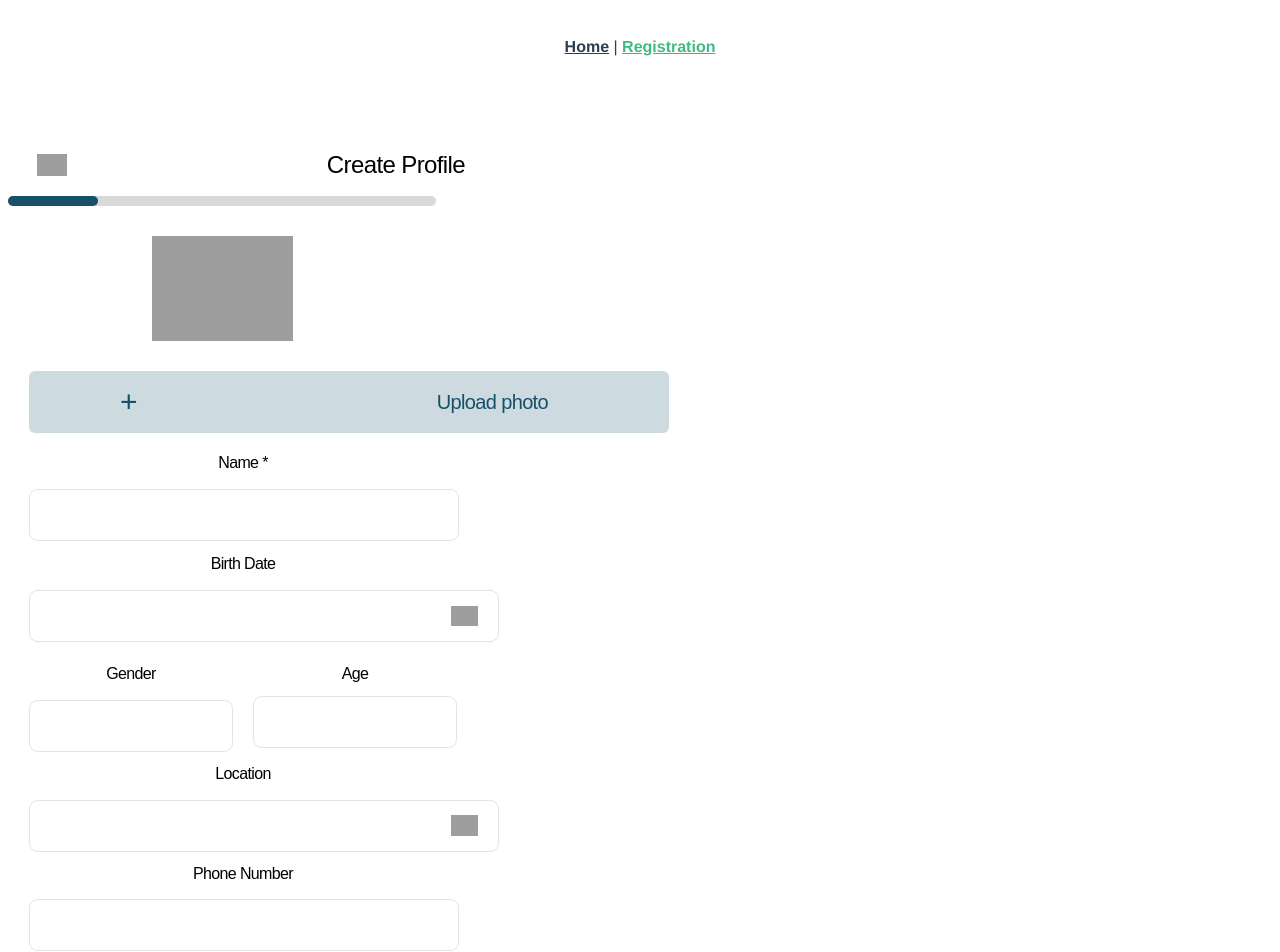
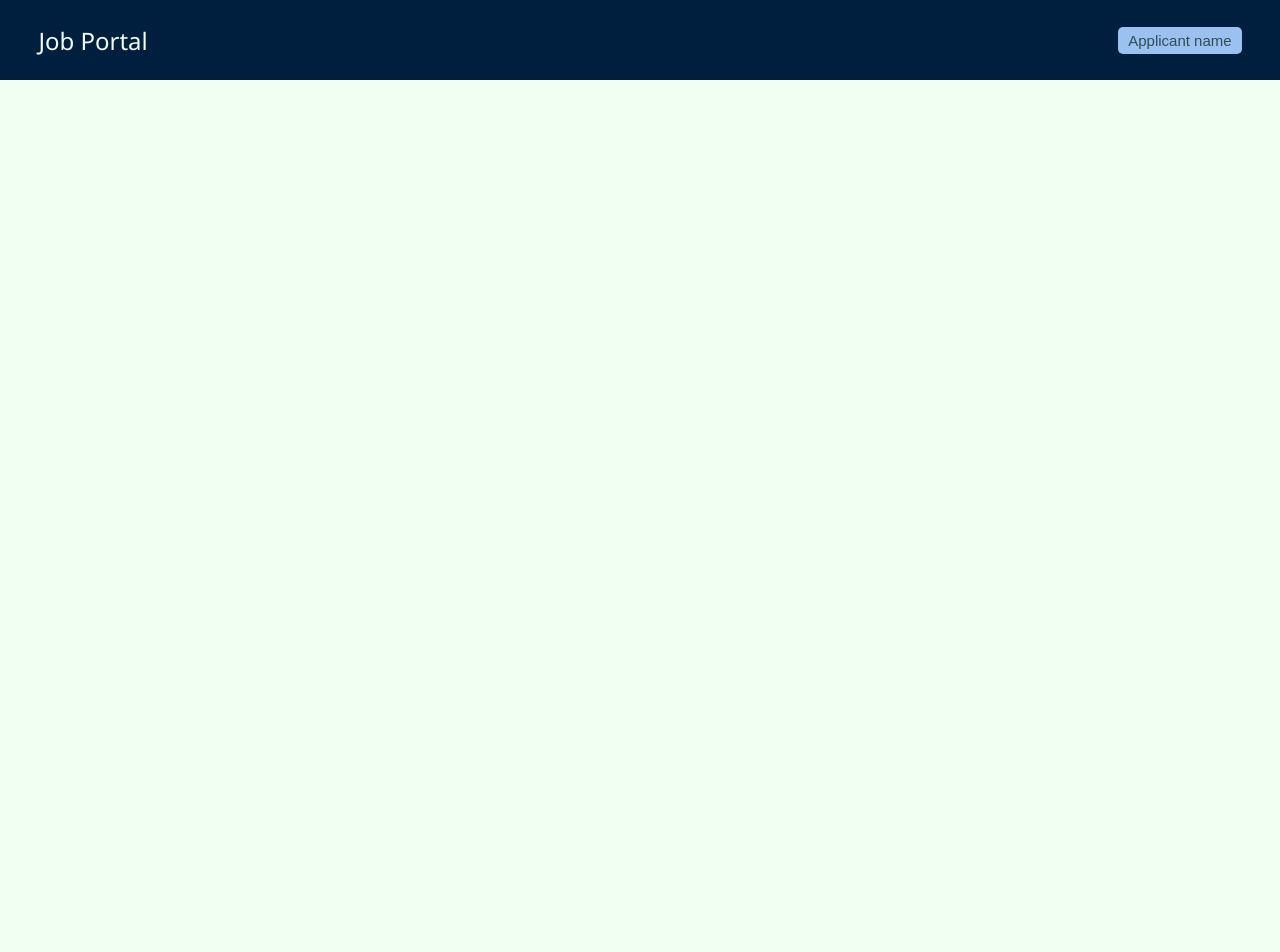
Before and after one commit to skashfaq098/garment-job-portal, a Vue app: page /registration in a window 1280 px wide. Shown: the top 952 px of the page. After the commit the page ends 800 px from the top, so only its background shows below. Built offline with nearby package versions, Linux system fonts and the light colour scheme; grey boxes are pictures that could not be loaded.

Commit message:
HeaderView Created and integrated in App.vue to be made common for all components

```diff
--- a/package.json
+++ b/package.json
@@ -27,7 +27,6 @@
     "eslint-config-prettier": "^8.3.0",
     "eslint-plugin-prettier": "^4.0.0",
     "eslint-plugin-vue": "^8.0.3",
-    "prettier": "^2.4.1",
     "sass": "^1.32.7",
     "sass-loader": "^12.0.0"
   }
--- a/src/App.vue
+++ b/src/App.vue
@@ -1,9 +1,5 @@
 <template>
-  <nav>
-    <router-link to="/">Home</router-link> |
-    <router-link to="/registration">Registration</router-link>
-  </nav>
-  <router-view />
+  <HeaderView />
 </template>
 
 <style lang="scss">
@@ -28,3 +24,13 @@ nav {
   }
 }
 </style>
+
+<script>
+import HeaderView from '@/components/HeaderView.vue'
+
+export default {
+  components: {
+    HeaderView
+  }
+}
+</script>
--- /dev/null
+++ b/src/components/HeaderView.vue
@@ -0,0 +1,90 @@
+<template>
+  <div class="headerDiv">
+    <div class="logoPlacemet">Job Portal</div>
+    <div class="profileOptions">
+      <div class="profileMenu">
+        <button>Applicant name</button>
+        <div class="profileMenu-options">
+          <a href="#">My Profile</a>
+          <a href="#">Logout</a>
+        </div>
+      </div>
+    </div>
+  </div>
+</template>
+
+<script>
+export default {
+  name: "HeaderView",
+};
+</script>
+
+<style>
+html, body {
+  padding: 0;
+  margin: 0;
+  height: 100%;
+  background-color: #F0FFF0;
+}
+#app {
+  height: 100%;
+}
+.headerDiv {
+  font-family: 'Segoe UI', Tahoma, Geneva, Verdana, sans-serif;
+  display: flex;
+  background-color: #001F3F;
+  height: 10%;
+  align-items: center;
+}
+.logoPlacemet {
+  font-size: x-large;
+  padding-left: 3%;
+  color: #F0FFF0;
+}
+.profileOptions {
+  margin-left: auto;
+  margin-right: 3%;
+}
+.profileMenu {
+  display: inline-block;
+  position: relative;
+}
+button{
+  border:none;
+  border-radius:5px;
+  padding:5px 10px;
+  font-size:15px;
+  cursor:pointer;
+  background-color: #9AC1F0;
+  color: #2F4F4F;
+}
+button:hover{
+  background-color:#9AC1F0;
+}
+.profileMenu-options {
+  display: none;
+  position: absolute;
+  overflow: auto;
+  font-size:15px;
+  background-color:#9AC1F0;
+  border-radius:3px;
+  box-shadow: 0px 10px 10px 0px rgba(0,0,0,0.4);
+  color: #2F4F4F;
+}
+.profileMenu:hover .profileMenu-options {
+  display: block;
+  color: #2F4F4F;
+}
+.profileMenu-options a {
+  display: block;
+  color: #2F4F4F;
+  padding: 3px;
+  text-decoration: none;
+  padding:15px 30px;
+}
+.profileMenu-options a:hover {
+  color: #2F4F4F;
+  background-color: #ddd;
+  border-radius:5px;
+}
+</style>
--- a/src/views/RegistrationView.vue
+++ b/src/views/RegistrationView.vue
@@ -1,420 +1,5 @@
 <template>
-  <div class="div">
-    <div class="div-2">
-      <div class="div-5">
-        <img
-          loading="lazy"
-          src="https://cdn.builder.io/api/v1/image/assets/TEMP/9420a804-7a93-43bd-b58f-b98902686e0c?"
-          class="img-2"
-        />
-        <div class="div-6">Create Profile</div>
-      </div>
+    <div>
+        Registration Page
     </div>
-    <div class="div-7"><div class="div-8"></div></div>
-    <img
-      loading="lazy"
-      src="https://cdn.builder.io/api/v1/image/assets/TEMP/a61e0e4a-aba2-46e9-b580-0b973e665181?"
-      class="img-3"
-    />
-    <div class="div-9">
-      <div class="div-10">
-        <div class="div-11">+</div>
-        <div class="div-12">Upload photo</div>
-      </div>
-      <div class="div-13">Name *</div>
-      <div class="div-14"></div>
-      <div class="div-15">Birth Date</div>
-      <div class="div-16">
-        <img
-          loading="lazy"
-          src="https://cdn.builder.io/api/v1/image/assets/TEMP/3d211dec-04e6-41f4-b364-53815def528d?"
-          class="img-4"
-        />
-      </div>
-      <div class="div-17">
-        <div class="div-18">
-          <div class="div-19">Gender</div>
-          <div class="div-20"></div>
-        </div>
-        <div class="div-21">
-          <div class="div-22">Age</div>
-          <div class="div-23"></div>
-        </div>
-      </div>
-      <div class="div-24">Location</div>
-      <div class="div-25">
-        <img
-          loading="lazy"
-          src="https://cdn.builder.io/api/v1/image/assets/TEMP/11cfe7a5-b263-473e-840e-5baa93742a6e?"
-          class="img-5"
-        />
-      </div>
-      <div class="div-26">Phone Number</div>
-      <div class="div-27"></div>
-      <div class="div-28">Next</div>
-    </div>
-  </div>
 </template>
-
-<style scoped>
-.div {
-  border-radius: 20px;
-  background-color: #fff;
-  display: flex;
-  width: 428px;
-  max-width: 100%;
-  flex-direction: column;
-}
-.div-2 {
-  align-self: stretch;
-  display: flex;
-  margin-top: 28px;
-  width: 100%;
-  flex-direction: column;
-  padding: 0 29px;
-}
-@media (max-width: 991px) {
-  .div-2 {
-    max-width: 100%;
-    padding: 0 20px;
-  }
-}
-.img {
-  aspect-ratio: 4.82;
-  object-fit: contain;
-  object-position: center;
-  width: 82px;
-  overflow: hidden;
-  align-self: stretch;
-  max-width: 100%;
-}
-.div-5 {
-  display: flex;
-  margin-top: 36px;
-  justify-content: space-between;
-  gap: 20px;
-}
-.img-2 {
-  aspect-ratio: 1;
-  object-fit: contain;
-  object-position: center;
-  width: 30px;
-  overflow: hidden;
-  max-width: 100%;
-}
-.div-6 {
-  color: #000;
-  text-align: center;
-  letter-spacing: -0.613px;
-  align-self: center;
-  white-space: nowrap;
-  margin: auto 0;
-  font: 500 24px/102% Poppins, sans-serif;
-}
-@media (max-width: 991px) {
-  .div-6 {
-    white-space: initial;
-  }
-}
-.div-7 {
-  border-radius: 12px;
-  background-color: #d9d9d9;
-  align-self: stretch;
-  display: flex;
-  margin-top: 16px;
-  width: 100%;
-  flex-direction: column;
-  align-items: start;
-}
-@media (max-width: 991px) {
-  .div-7 {
-    max-width: 100%;
-  }
-}
-.div-8 {
-  border-radius: 12px;
-  background-color: #165069;
-  display: flex;
-  width: 90px;
-  height: 10px;
-  flex-direction: column;
-}
-.img-3 {
-  aspect-ratio: 1;
-  object-fit: contain;
-  object-position: center;
-  width: 141px;
-  justify-content: center;
-  align-items: center;
-  overflow: hidden;
-  align-self: center;
-  margin-top: 12px;
-  max-width: 100%;
-}
-.div-9 {
-  align-self: stretch;
-  display: flex;
-  width: 100%;
-  flex-direction: column;
-  margin: 12px 0 20px;
-  padding: 0 21px;
-}
-@media (max-width: 991px) {
-  .div-9 {
-    padding: 0 20px;
-  }
-}
-.div-10 {
-  border-radius: 6px;
-  background-color: rgba(22, 80, 105, 0.21);
-  align-self: stretch;
-  display: flex;
-  width: 100%;
-  align-items: center;
-  justify-content: space-between;
-  gap: 20px;
-  padding: 18px 121px 18px 91px;
-}
-@media (max-width: 991px) {
-  .div-10 {
-    margin-right: 1px;
-    padding: 0 20px;
-  }
-}
-.div-11 {
-  color: #165069;
-  letter-spacing: -0.649px;
-  margin: auto 0;
-  font: 500 30px/87% Poppins, sans-serif;
-}
-.div-12 {
-  color: #165069;
-  letter-spacing: -0.649px;
-  font: 500 20px/130% Poppins, sans-serif;
-}
-.div-13 {
-  color: #000;
-  letter-spacing: -0.649px;
-  align-self: stretch;
-  margin-top: 17px;
-  white-space: nowrap;
-  font: 500 16px/162% Poppins, sans-serif;
-}
-@media (max-width: 991px) {
-  .div-13 {
-    margin-left: 1px;
-    white-space: initial;
-  }
-}
-.div-14 {
-  border-radius: 8.617px;
-  border: 1px solid #e3e3e3;
-  align-self: stretch;
-  display: flex;
-  margin-top: 13px;
-  width: 100%;
-  height: 50px;
-  flex-direction: column;
-}
-@media (max-width: 991px) {
-  .div-14 {
-    margin-left: 1px;
-  }
-}
-.div-15 {
-  color: #000;
-  letter-spacing: -0.649px;
-  align-self: stretch;
-  margin-top: 10px;
-  white-space: nowrap;
-  font: 500 16px/162% Poppins, sans-serif;
-}
-@media (max-width: 991px) {
-  .div-15 {
-    margin-left: 1px;
-    white-space: initial;
-  }
-}
-.div-16 {
-  border-radius: 8.617px;
-  border: 1px solid #e3e3e3;
-  align-self: stretch;
-  display: flex;
-  margin-top: 13px;
-  width: 100%;
-  flex-direction: column;
-  align-items: end;
-  padding: 13px 20px;
-}
-@media (max-width: 991px) {
-  .div-16 {
-    margin-left: 1px;
-  }
-}
-.img-4 {
-  aspect-ratio: 1.13;
-  object-fit: contain;
-  object-position: center;
-  width: 27px;
-  overflow: hidden;
-  max-width: 100%;
-}
-@media (max-width: 991px) {
-  .img-4 {
-    margin-right: -8px;
-  }
-}
-.div-17 {
-  align-self: stretch;
-  display: flex;
-  margin-top: 19px;
-  justify-content: space-between;
-  gap: 20px;
-}
-@media (max-width: 991px) {
-  .div-17 {
-    margin-left: 1px;
-  }
-}
-.div-18 {
-  display: flex;
-  flex-grow: 1;
-  flex-basis: 0%;
-  flex-direction: column;
-}
-.div-19 {
-  color: #000;
-  letter-spacing: -0.649px;
-  white-space: nowrap;
-  font: 500 16px/162% Poppins, sans-serif;
-}
-@media (max-width: 991px) {
-  .div-19 {
-    white-space: initial;
-  }
-}
-.div-20 {
-  border-radius: 8.617px;
-  border: 1px solid #e3e3e3;
-  display: flex;
-  margin-top: 13px;
-  height: 50px;
-  flex-direction: column;
-}
-.div-21 {
-  display: flex;
-  flex-grow: 1;
-  flex-basis: 0%;
-  flex-direction: column;
-}
-.div-22 {
-  color: #000;
-  letter-spacing: -0.649px;
-  white-space: nowrap;
-  font: 500 16px/162% Poppins, sans-serif;
-}
-@media (max-width: 991px) {
-  .div-22 {
-    white-space: initial;
-  }
-}
-.div-23 {
-  border-radius: 8.617px;
-  border: 1px solid #e3e3e3;
-  display: flex;
-  margin-top: 9px;
-  height: 50px;
-  flex-direction: column;
-}
-.div-24 {
-  color: #000;
-  letter-spacing: -0.649px;
-  align-self: stretch;
-  margin-top: 9px;
-  white-space: nowrap;
-  font: 500 16px/162% Poppins, sans-serif;
-}
-@media (max-width: 991px) {
-  .div-24 {
-    margin-left: 1px;
-    white-space: initial;
-  }
-}
-.div-25 {
-  border-radius: 8.617px;
-  border: 1px solid #e3e3e3;
-  align-self: stretch;
-  display: flex;
-  margin-top: 13px;
-  width: 100%;
-  flex-direction: column;
-  align-items: end;
-  padding: 13px 20px;
-}
-@media (max-width: 991px) {
-  .div-25 {
-    margin-left: 1px;
-  }
-}
-.img-5 {
-  aspect-ratio: 1.13;
-  object-fit: contain;
-  object-position: center;
-  width: 27px;
-  overflow: hidden;
-  max-width: 100%;
-}
-@media (max-width: 991px) {
-  .img-5 {
-    margin-right: -8px;
-  }
-}
-.div-26 {
-  color: #000;
-  letter-spacing: -0.649px;
-  align-self: stretch;
-  margin-top: 9px;
-  white-space: nowrap;
-  font: 500 16px/162% Poppins, sans-serif;
-}
-@media (max-width: 991px) {
-  .div-26 {
-    margin-left: 1px;
-    white-space: initial;
-  }
-}
-.div-27 {
-  border-radius: 8.617px;
-  border: 1px solid #e3e3e3;
-  align-self: stretch;
-  display: flex;
-  margin-top: 13px;
-  width: 100%;
-  height: 50px;
-  flex-direction: column;
-}
-@media (max-width: 991px) {
-  .div-27 {
-    margin-left: 1px;
-  }
-}
-.div-28 {
-  color: #fff;
-  letter-spacing: -0.649px;
-  white-space: nowrap;
-  border-radius: 6px;
-  background-color: #165069;
-  align-self: center;
-  margin-top: 12px;
-  width: 291px;
-  max-width: 100%;
-  align-items: center;
-  padding: 19px 20px;
-  font: 500 21px/125% Poppins, sans-serif;
-}
-@media (max-width: 991px) {
-  .div-28 {
-    white-space: initial;
-  }
-}
-</style>
```
Also changed, not shown: .eslintrc.js, 1 other file (tests, documents, lock files or other folders).
